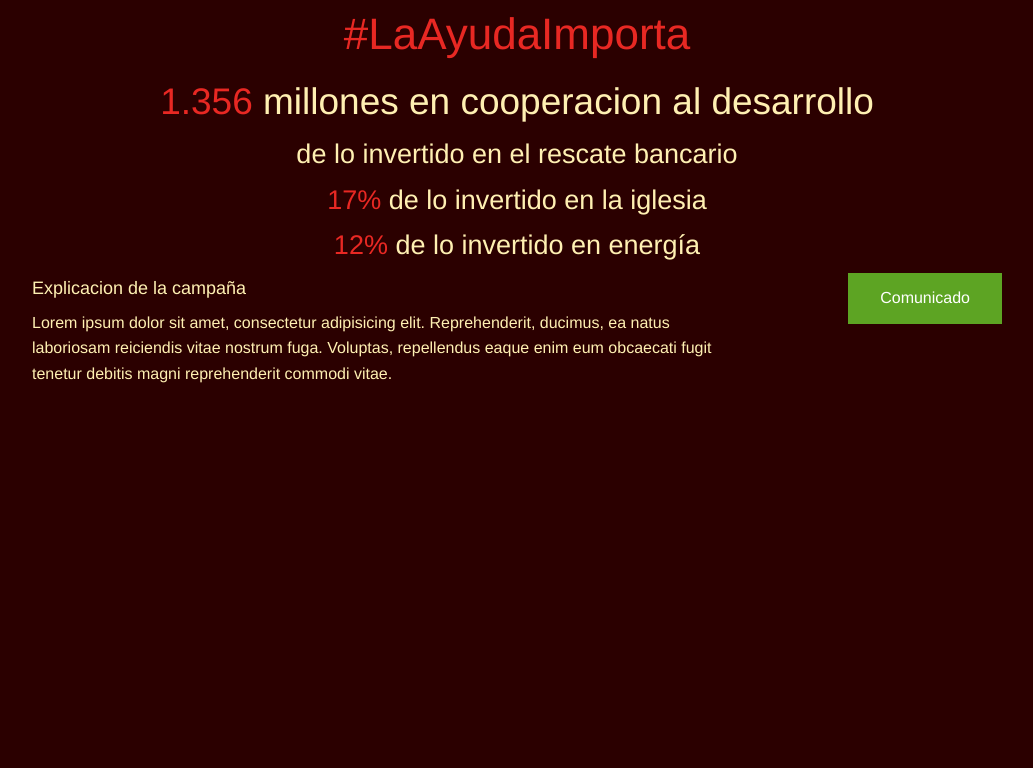
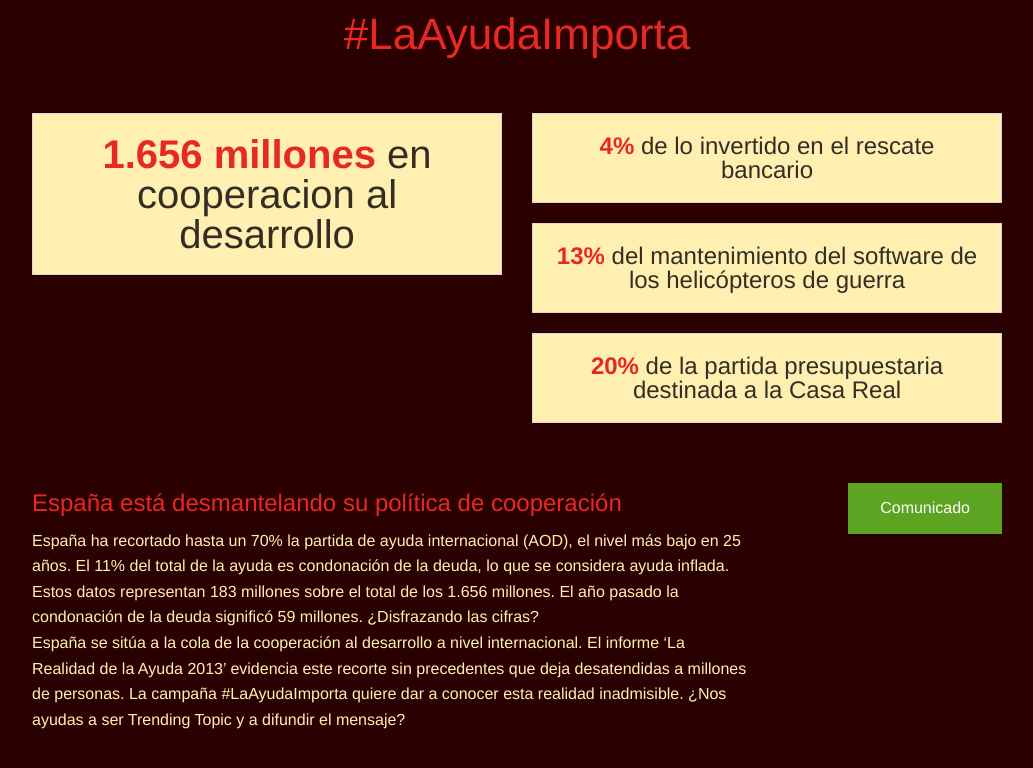
Before and after one commit to edipotrebol/datacticmedios, a plain HTML site: page index.html in a window 1280 px wide. Shown: the whole page, without its empty margins (123-1156 px from the left). Drawn offline with Linux system fonts and the light colour scheme.

Commit message:
Adding changes

```diff
--- a/css/main.css
+++ b/css/main.css
@@ -1,19 +1,43 @@
 body {
     background-color: #2B0000;
+}
+
+.panel {
+    background-color: #FFF0B2;
 }
 
 #header h1 {
     color: #E82823;
 }
 
-#headline h2, #headline h3 {
+#headline h2 {
+    color: #342D23;
+    font-size: 2.5em;
+}
+
+#headline h3 {
+    color: #342D23;
+    font-size: 1.5em;
+}
+
+#headline .number {
+    color: #E82823;
+    font-weight: bold;
+}
+
+#description h5 {
+    color: #E82823;
+    font-size: 1.5em;
+}
+
+#description p {
+    color: #E82823;
+}
+
+#description p {
     color: #FFF0B2;
 }
 
-#headline .number, #headline .number {
-    color: #E82823;
+.row {
+    margin-bottom: 40px;
 }
-
-#description h5, #description p {
-    color: #FFF0B2;
-}
--- a/index.html
+++ b/index.html
@@ -13,26 +13,39 @@
     <div class="row">
       <div id="header" class="large-12 columns text-center">
         <h1>#LaAyudaImporta</h1>
+        <i class="foundicon-globe"></i>
       </div>
     </div>
 
     <div class="row">
-      <div id="headline" class="large-12 columns text-center">
-      	<h2><span class="number">1.356</span> millones en cooperacion al desarrollo</h2>
-        <h3><span class="number"></span> de lo invertido en el rescate bancario</h3>
-        <h3><span class="number">17%</span> de lo invertido en la iglesia</h3>
-        <h3><span class="number">12%</span> de lo invertido en energía</h3>
+      <div id="headline" class="large-6 columns text-center">
+        <div class="panel">
+          <h2><span class="number">1.656 millones</span> en cooperacion al desarrollo</h2>
+        </div>
+      </div>
+      <div id="headline" class="large-6 columns text-center">
+        <div class="panel">
+          <h3><span class="number">4%</span> de lo invertido en el rescate bancario</h3>
+        </div>
+        <div class="panel">
+          <h3><span class="number">13%</span> del mantenimiento del software de los helicópteros de guerra</h3>
+        </div>
+        <div class="panel">
+          <h3><span class="number">20%</span> de la partida presupuestaria destinada a la Casa Real</h3>
+        </div>
       </div>
     </div>
 
     <div class="row">
         <div id="description" class="large-9 medium-9 columns">
-            <h5>Explicacion de la campaña</h5>
-            <p>Lorem ipsum dolor sit amet, consectetur adipisicing elit. Reprehenderit, ducimus, ea natus laboriosam reiciendis vitae nostrum fuga. Voluptas, repellendus eaque enim eum obcaecati fugit tenetur debitis magni reprehenderit commodi vitae.
+            <h5>España está desmantelando su política de cooperación</h5>
+            <p>
+              España ha recortado hasta un 70% la partida de ayuda internacional (AOD), el nivel más bajo en 25 años. El 11% del total de la ayuda es condonación de la deuda, lo que se considera ayuda inflada. Estos datos representan 183 millones sobre el total de los 1.656 millones. El año pasado la condonación de la deuda significó 59 millones. ¿Disfrazando las cifras? <br>
+              España se sitúa a la cola de la cooperación al desarrollo a nivel internacional. El informe ‘La Realidad de la Ayuda 2013’ evidencia este recorte sin precedentes que deja desatendidas a millones de personas. La campaña #LaAyudaImporta quiere dar a conocer esta realidad inadmisible. ¿Nos ayudas a ser Trending Topic y a difundir el mensaje?
             </p>
         </div>
         <div class="large-3 medium-3 columns text-right">
-            <a href="#" class="medium success button">Comunicado</a>
+            <a href="http://www.congde.org/contenidos/espana-de-nuevo-a-la-cola-mundial-en-cooperacion.html" class="medium success button">Comunicado</a>
         </div>
       </div>
     </div>
```
